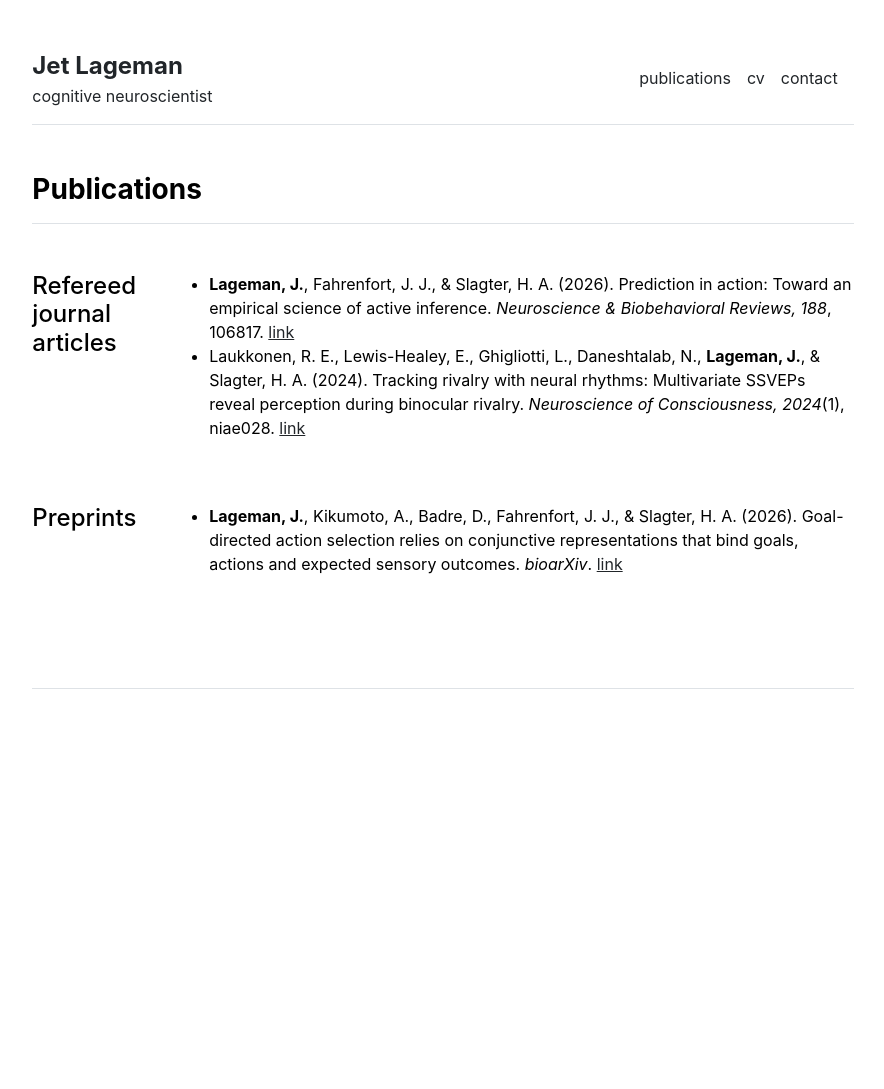
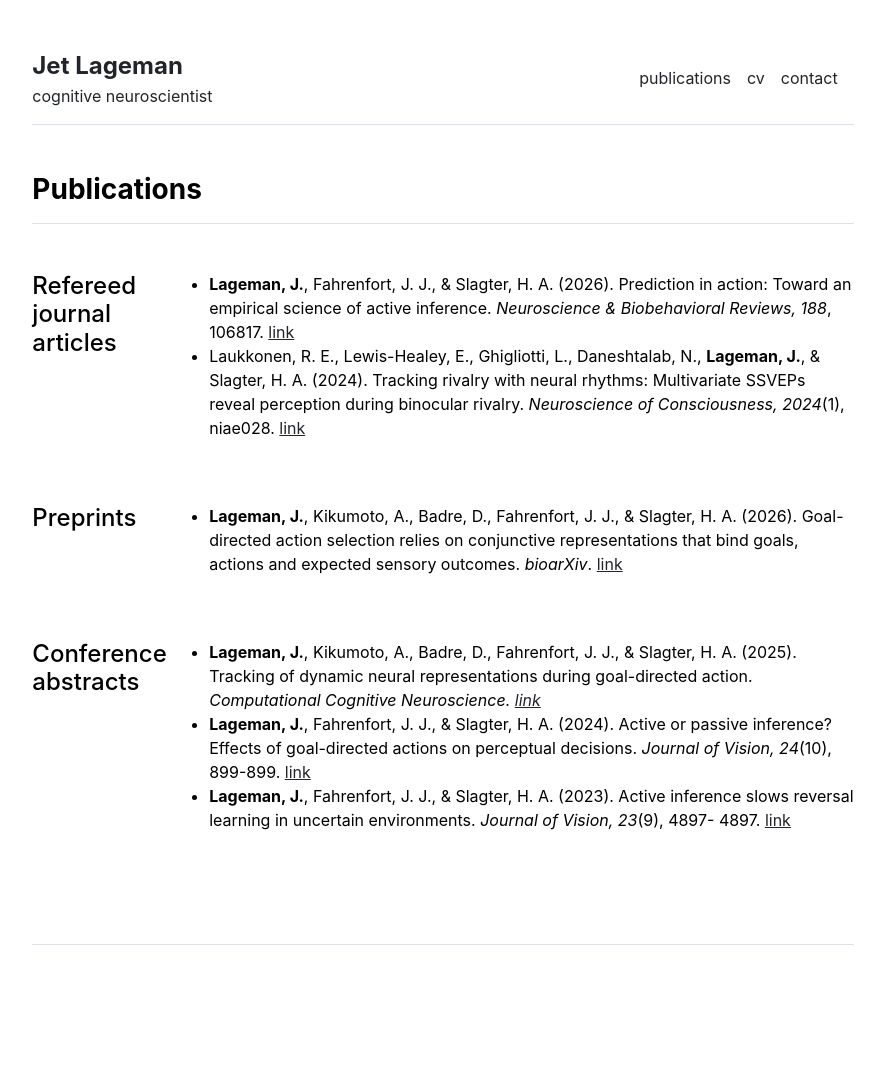
Before and after one commit to jlageman/jlageman.github.io, a Jekyll site: the page built from publications.md, in a window 1280 px wide. Shown: the whole page, without its empty margins (197-1081 px from the left). Built offline with Jekyll 4.4.1, drawn with Linux system fonts in a browser that asks for light colours; before the commit the page ends 900 px from its top, so only the background shows below that.

Commit message:
add conf abstracts

```diff
--- a/_includes/contact.html
+++ b/_includes/contact.html
@@ -4,8 +4,8 @@
     {% for contact in site.data.settings.contacts %}
     <div class="row g-5 mb-5">
       <div class="col-md-6">
-        <p>Email: {{ contact.email }}</p>
-        <p>Office: {{ contact.institution }} | {{ contact.institution_address }} | {{ contact.office }}</p>
+        <p><em>Email:</em> {{ contact.email }}</p>
+        <p><em>Office:</em> {{ contact.institution }} | {{ contact.institution_address }} | {{ contact.office }}</p>
         {% for item in site.data.settings.social %}
         <a href="{{ item.link }}" class="ms-3 fs-5"><i class="fab fa-{{ item.icon }}"></i></a>
         {% endfor %}
--- a/_layouts/cv.html
+++ b/_layouts/cv.html
@@ -16,7 +16,7 @@ layout: default
           <p class="fw-bold">{{ section.title }}</p>
           <p>{{ section.location }}</p>
           <p>{{ section.description }}</p>
-          <p> </p>
+          <p>&nbsp;</p>
         {% endfor %}
       </div>
     </div>
@@ -29,7 +29,7 @@ layout: default
           <p class="fw-bold">{{ section.title }}</p>
           <p>{{ section.description }}</p>
           <p>{{ section.cumlaude }}</p>
-          <p> </p>
+          <p>&nbsp;</p>
         {% endfor %}
       </div>
     </div>
--- a/_layouts/publications.html
+++ b/_layouts/publications.html
@@ -28,5 +28,17 @@ layout: default
         </ul>
       </div>
     </div>
+    <div class="row g-5 mb-5">
+      <div class="col-md-2">
+        <h4>Conference abstracts</h4>
+      </div>
+      <div class="col-md-10">
+        <ul>
+        <li><strong>Lageman, J.</strong>, Kikumoto, A., Badre, D., Fahrenfort, J. J., &amp; Slagter, H. A. (2025). Tracking of dynamic neural representations during goal-directed action. <em>Computational Cognitive Neuroscience.&nbsp;<a href="https://2025.ccneuro.org/abstract_pdf/Lageman_2025_Tracking_dynamic_neural_representations__goal-directed.pdf">link</a></em></li>
+        <li><strong>Lageman, J.</strong>, Fahrenfort, J. J., &amp; Slagter, H. A. (2024). Active or passive inference? Effects of goal-directed actions on perceptual decisions. <em>Journal of Vision, 24</em>(10), 899-899. <a href="https://doi.org/10.1167/jov.24.10.899 ">link</a></li>
+        <li><strong>Lageman, J.</strong>, Fahrenfort, J. J., &amp; Slagter, H. A. (2023). Active inference slows reversal learning in uncertain environments. <em>Journal of Vision, 23</em>(9), 4897- 4897. <a href="https://doi.org/10.1167/jov.23.9.4897">link</a></li>
+        </ul>
+      </div>
+    </div>
   </div>
 </div>
```
